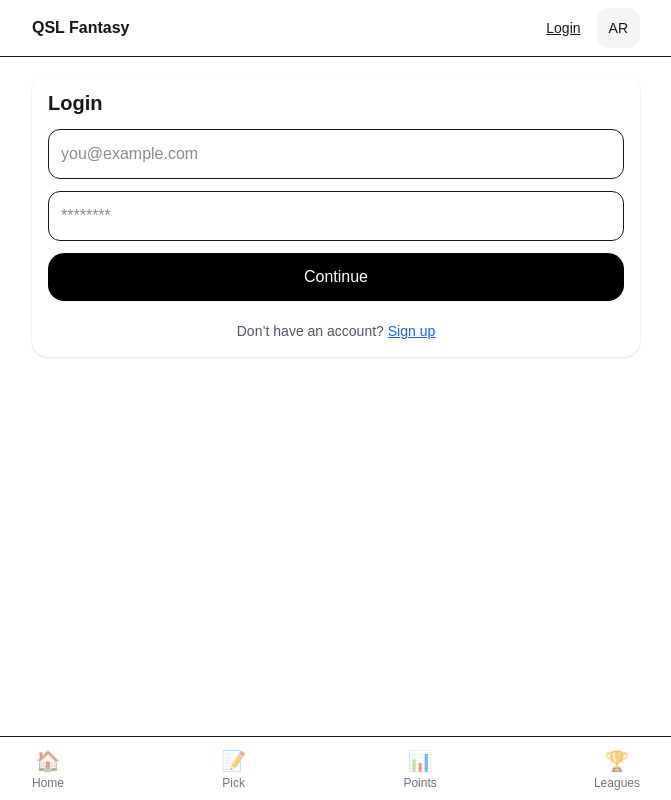
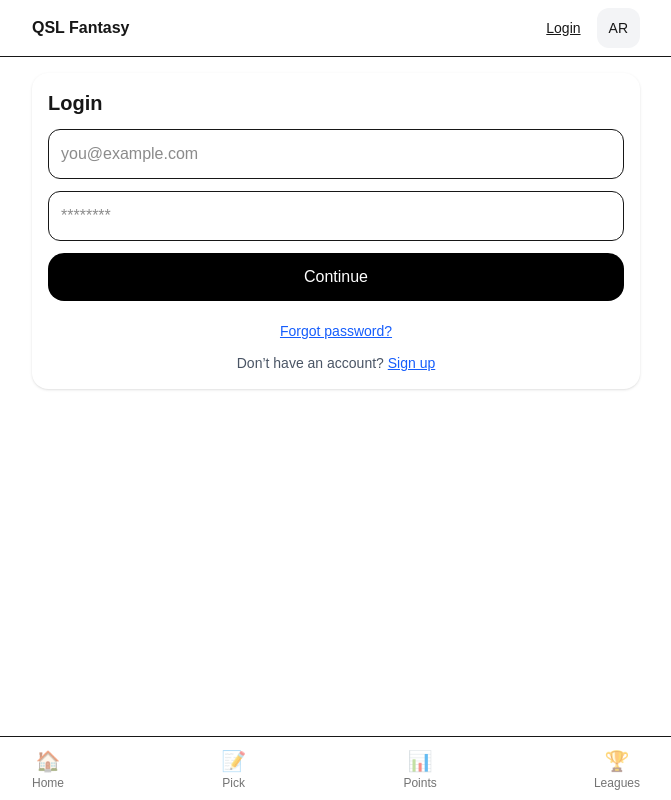
Before and after one commit to naifnasr2912/qsl-fantasy, a Next.js app: page /login in a window 1280 px wide. Shown: the whole page, without its empty margins (304-975 px from the left). Built offline with nearby package versions, Linux system fonts and the light colour scheme; no server answers.

Commit message:
feat: add forgot password trigger

```diff
--- a/app/login/page.tsx
+++ b/app/login/page.tsx
@@ -203,6 +203,16 @@ function LoginForm() {
 
         </button>
 
+        <p className="mt-2 text-center text-sm text-red-600">
+
+          <a href="/reset-password" className="text-blue-600 underline">
+
+            Forgot password?
+
+          </a>
+
+        </p>
+
 
 
      <p className="mt-2 text-center text-sm text-gray-600">
```
